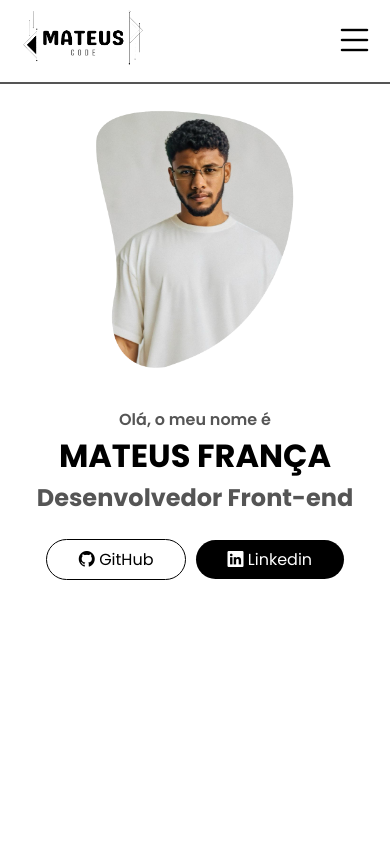
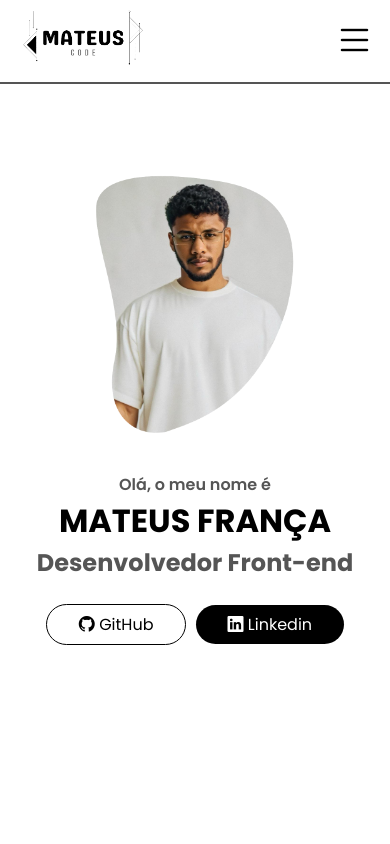
Before and after one commit to mateusfj/potifolio, a PHP site: page / in a window 390 px wide. Shown: the top 844 px of the page. Run offline with PHP 8.4, Linux system fonts and the light colour scheme.

Commit message:
Update style.css

```diff
--- a/assets/css/style.css
+++ b/assets/css/style.css
@@ -179,7 +179,7 @@ section{width: 100%;}
 
 /* HOME PAGE */
 /*HEADER*/
-.home{background-image: url(../banner2.png);background-size: cover;position: relative;}
+.home{background-image: url(../banner2.png);background-size: cover;}
 .cabecalho{padding: 10px 4%;display: flex;align-items: center;justify-content: space-between;position: fixed;background: white;width: 100%;border-bottom: 2px solid rgb(85, 85, 85);z-index: 2;}
 .logo{}
 .logo a{}
@@ -214,7 +214,7 @@ width: 0%; background-color: black; height: 2px; position:absolute; bottom: 0; l
 
 /*CONTENTE-IMT-TXT*/
 
-.txt-img{width: 100%;display: flex;flex-direction: column;align-items: center;color: black;height: auto;position: absolute;margin-top: 110px;}
+.txt-img{width: 100%;display: flex;flex-direction: column;justify-content: center;align-items: center;color: black;height: 100vh;}
 .txt-img .img-topo{margin: 0;}
 .txt-img .img-topo img{height: 260px;margin-bottom: 30px;}
 .txt-img .txt-topo{text-align: center;margin-left: 0;height: auto;}
```
